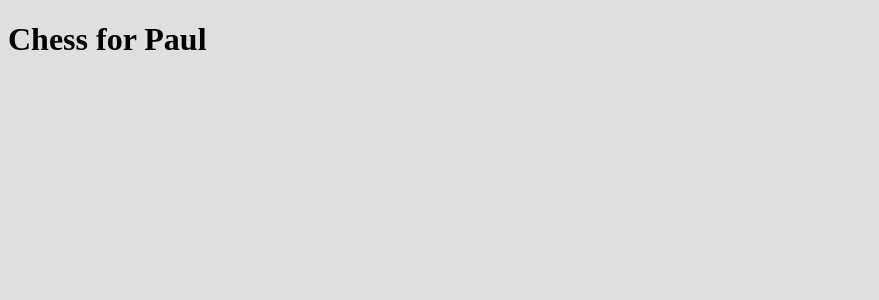
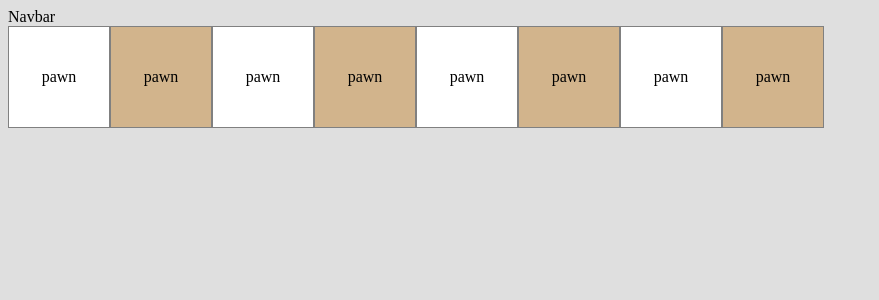
Before and after one commit to babelthuap/chess, a React app: page / in a window 1280 px wide. Shown: the top 300 px of the page, without its empty margins (0-879 px from the left). Built offline with nearby package versions, Linux system fonts and the light colour scheme; the HTML template or start-up script is replaced by a standard one.

Commit message:
Display one row of the board

```diff
--- a/src/css/style.css
+++ b/src/css/style.css
@@ -1,3 +1,27 @@
 body {
   background-color: #DFDFDF;
 }
+
+.square {
+  display: inline-block;
+  border: 1px solid grey;
+  width: 100px;
+  height: 100px;
+  position: relative;
+}
+
+.square .piece {
+  vertical-align: center;
+  position: absolute;
+  top: 50%;
+  left: 50%;
+  transform: translate(-50%, -50%);
+}
+
+div .square:nth-of-type(odd) {
+  background-color: white;
+}
+
+div .square:nth-of-type(even) {
+  background-color: tan;
+}
--- a/src/js/app.jsx
+++ b/src/js/app.jsx
@@ -1,16 +1,22 @@
 import React from 'react';
 import ReactDOM from 'react-dom';
+import Navbar from './components/Navbar.jsx';
+import Board from './components/Board.jsx';
 import '../css/style.css';
 
 class App extends React.Component {
   constructor(props) {
     super(props);
     this.displayName = 'App';
+    this.state = {
+      user: {}
+    }
   }
   render() {
     return (
       <div>
-        <h1>Chess for Paul</h1>
+        <Navbar />
+        <Board />
       </div>
     )
   }
--- /dev/null
+++ b/src/js/components/Board.jsx
@@ -0,0 +1,32 @@
+import React from 'react';
+import Square from './Square.jsx';
+
+// create 8x8 matrix filled with empty strings
+function initializeBoard() {
+  let board = Array(8).fill(undefined);
+  return board.map(row => Array(8).fill(''));
+}
+
+class Board extends React.Component {
+  constructor(props) {
+    super(props);
+    this.displayName = 'Board';
+    this.state = {
+      positions: initializeBoard()
+    }
+  }
+
+  render() {
+    let board = this.state.positions.map((row, i) => {
+      return <Square key={i} piece='pawn' />
+    });
+
+    return (
+      <div>
+        {board}
+      </div>
+    )
+  }
+}
+
+export default Board;
--- /dev/null
+++ b/src/js/components/Navbar.jsx
@@ -0,0 +1,13 @@
+import React from 'react';
+
+class Navbar extends React.Component {
+  constructor(props) {
+    super(props);
+    this.displayName = 'Navbar';
+  }
+  render() {
+    return <div>Navbar</div>;
+  }
+}
+
+export default Navbar;
--- /dev/null
+++ b/src/js/components/Square.jsx
@@ -0,0 +1,17 @@
+import React from 'react';
+
+class Square extends React.Component {
+  constructor(props) {
+    super(props);
+    this.displayName = 'Square';
+  }
+  render() {
+    return (
+      <div className="square">
+        <span className="piece">{this.props.piece}</span>
+      </div>
+    );
+  }
+}
+
+export default Square;
```
